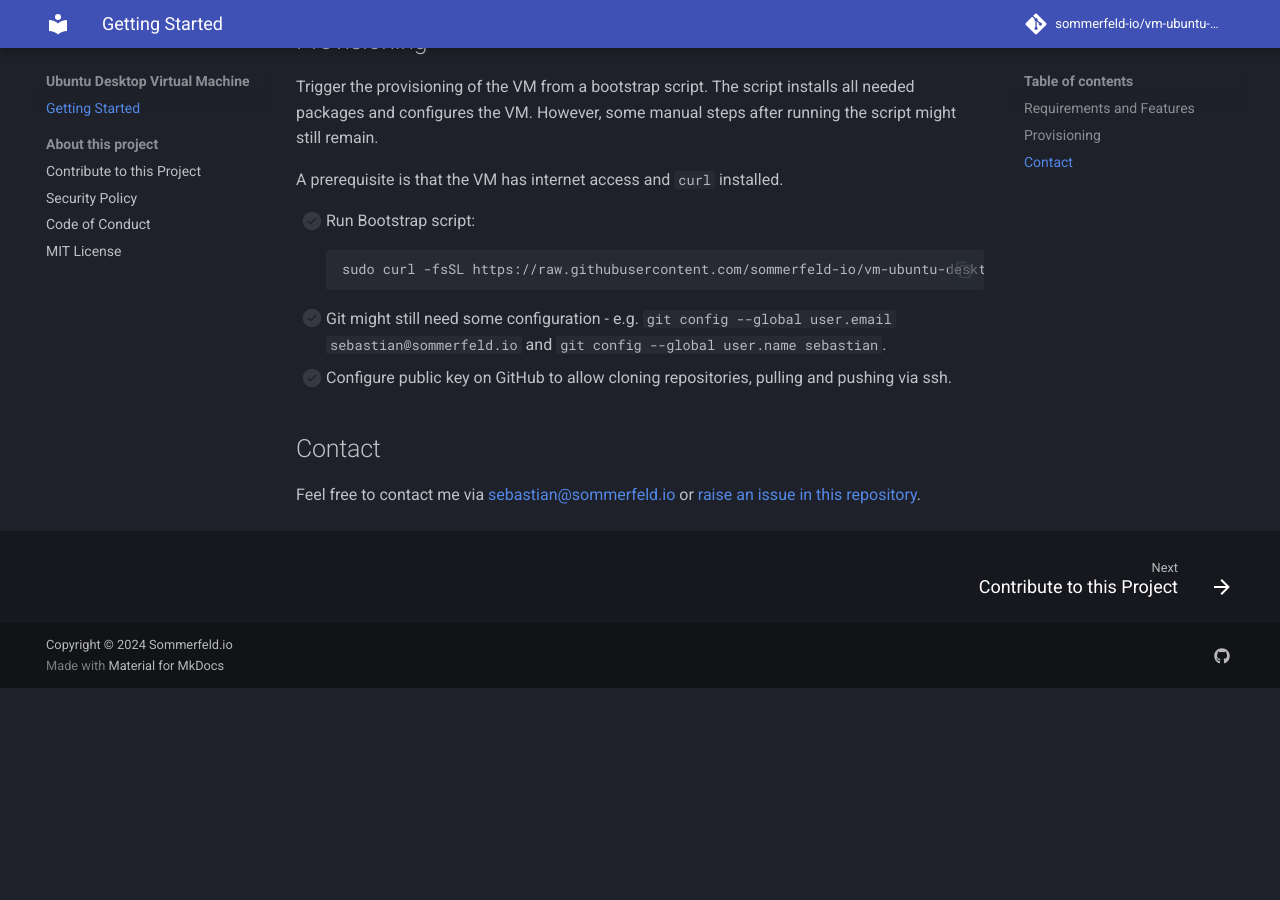
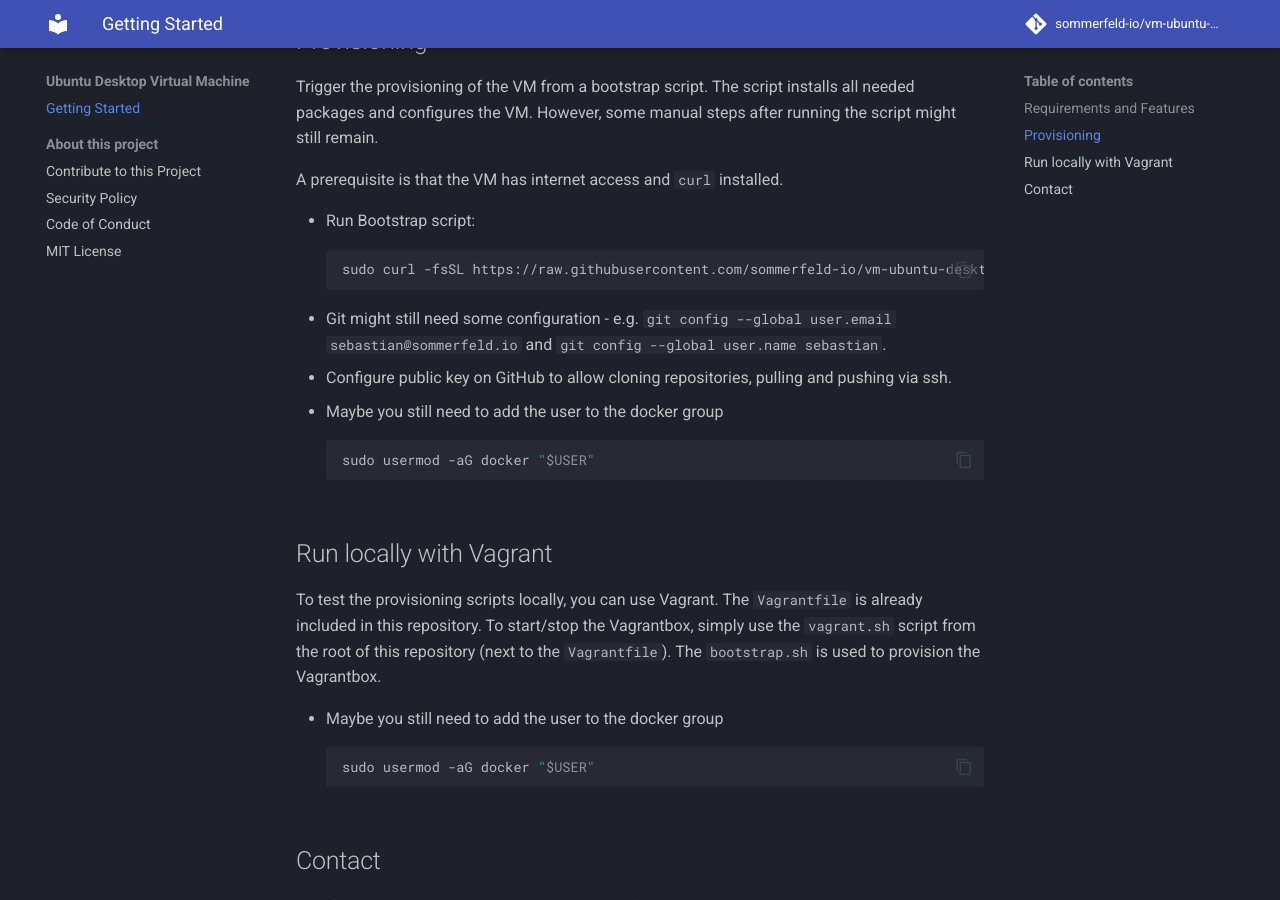
Before and after one commit to sommerfeld-io/vm-ubuntu-desktop, an MkDocs documentation site: the page built from docs/index.md, in a window 1280 px wide and 900 px high, scrolled down 558 px. Built offline with MkDocs 1.6.1 and Material for MkDocs 9.7.7, drawn with Linux system fonts in a browser that asks for light colours; comment, search, counter and statistics services are not loaded; before the commit the page ends 1246 px from its top, so only the background shows below that.

Commit message:
feat: introduce Vagrantbox for local development and testing

````diff
--- a/docs/index.md
+++ b/docs/index.md
@@ -19,12 +19,24 @@ Trigger the provisioning of the VM from a bootstrap script. The script installs
 
 A prerequisite is that the VM has internet access and `curl` installed.
 
-- [ ] Run Bootstrap script:
+- Run Bootstrap script:
+    ```bash
+    sudo curl -fsSL https://raw.githubusercontent.com/sommerfeld-io/vm-ubuntu-desktop/refs/heads/main/provision/bootstrap.sh | bash -
     ```
-    sudo curl -fsSL https://raw.githubusercontent.com/sommerfeld-io/vm-ubuntu-desktop/refs/heads/main/components/provision/bootstrap.sh | bash -
+- Git might still need some configuration - e.g. `git config --global user.email sebastian@sommerfeld.io` and `git config --global user.name sebastian`.
+- Configure public key on GitHub to allow cloning repositories, pulling and pushing via ssh.
+- Maybe you still need to add the user to the docker group
+    ```bash
+    sudo usermod -aG docker "$USER"
     ```
-- [ ] Git might still need some configuration - e.g. `git config --global user.email sebastian@sommerfeld.io` and `git config --global user.name sebastian`.
-- [ ] Configure public key on GitHub to allow cloning repositories, pulling and pushing via ssh.
+
+## Run locally with Vagrant
+To test the provisioning scripts locally, you can use Vagrant. The `Vagrantfile` is already included in this repository. To start/stop the Vagrantbox, simply use the `vagrant.sh` script from the root of this repository (next to the `Vagrantfile`). The `bootstrap.sh` is used to provision the Vagrantbox.
+
+- Maybe you still need to add the user to the docker group
+    ```bash
+    sudo usermod -aG docker "$USER"
+    ```
 
 ## Contact
 Feel free to contact me via <sebastian@sommerfeld.io> or [raise an issue in this repository][file-issues].
````
Also changed, not shown: README.md (+1 -1 lines), 7 other files.
